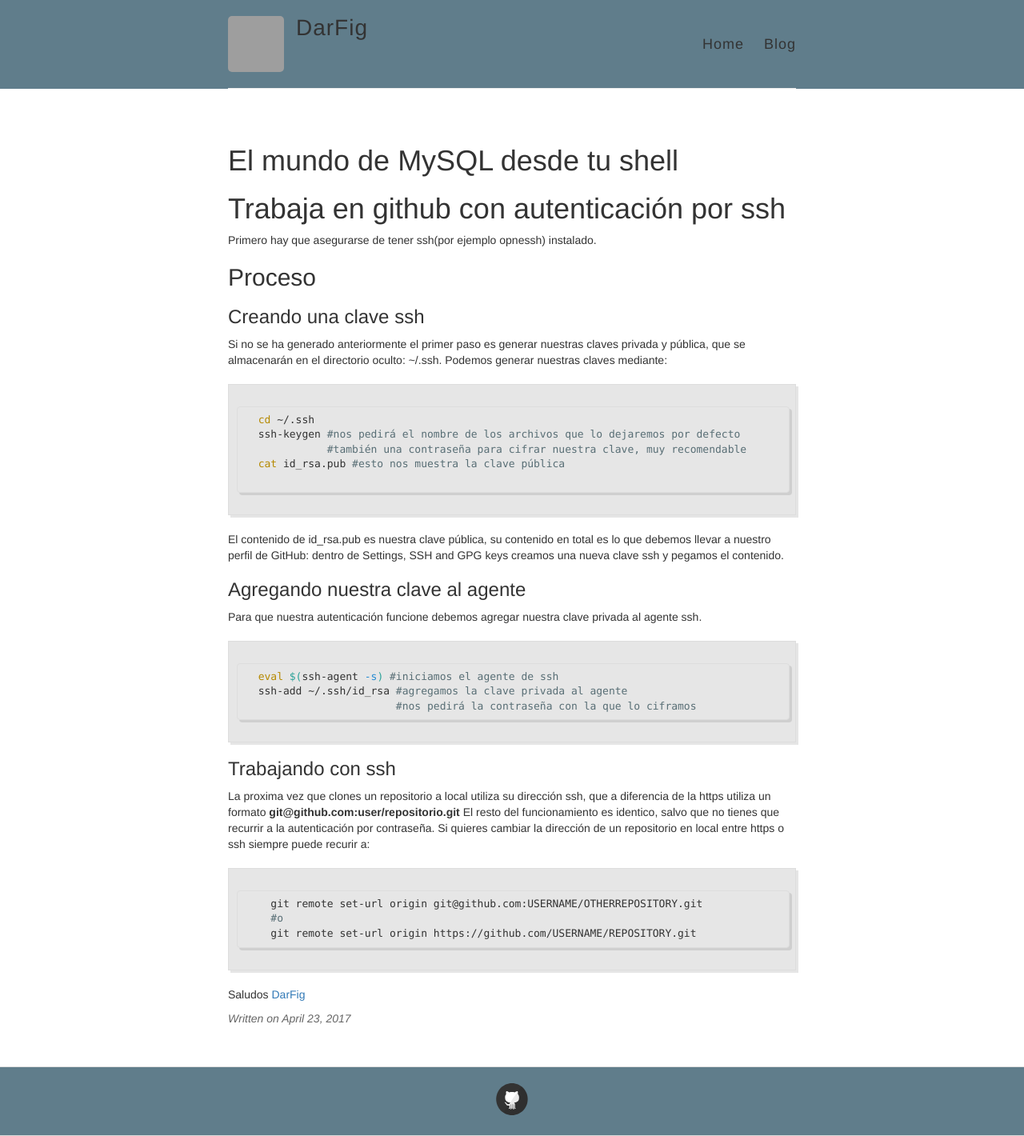
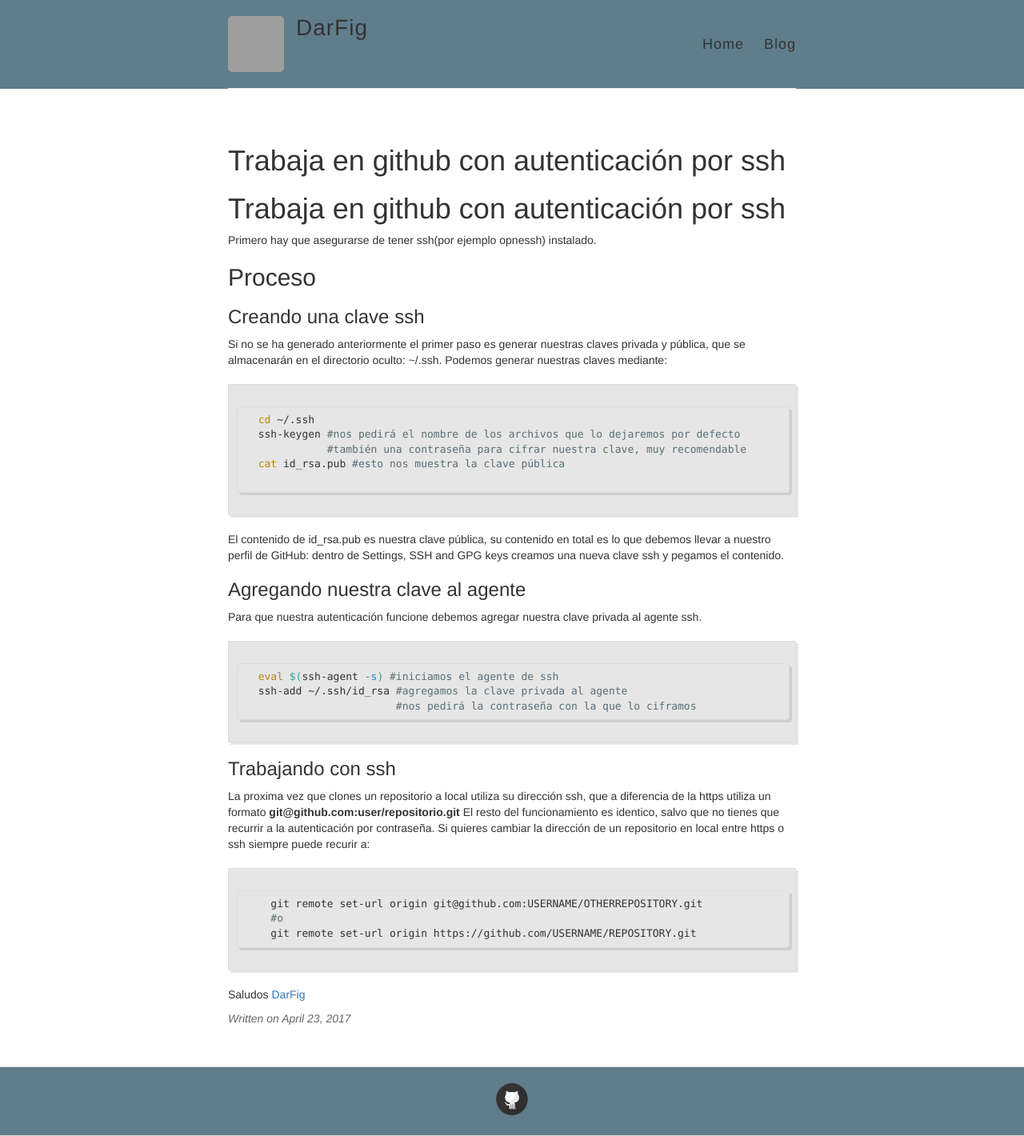
Before and after one commit to DarFig/dagio, a Jekyll site: the page built from _posts/2017-04-23-GitHub_SSH.md, in a window 1280 px wide. Shown: the whole page at 80% size. Built offline with Jekyll 4.4.1, drawn with Linux system fonts in a browser that asks for light colours; nearby versions of some CDN libraries; library files that are not in the unit come from our copies; grey boxes are pictures that could not be loaded.

Commit message:
Update 2017-04-23-GitHub_SSH.md

```diff
--- a/_posts/2017-04-23-GitHub_SSH.md
+++ b/_posts/2017-04-23-GitHub_SSH.md
@@ -1,6 +1,6 @@
 ---
 layout: post
-title: El mundo de MySQL desde tu shell
+title: Trabaja en github con autenticación por ssh
 ---
 
 # Trabaja en github con autenticación por ssh
```
